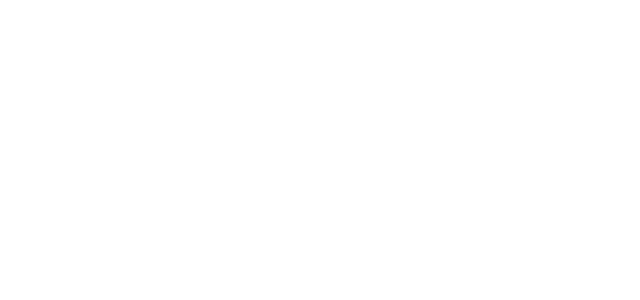
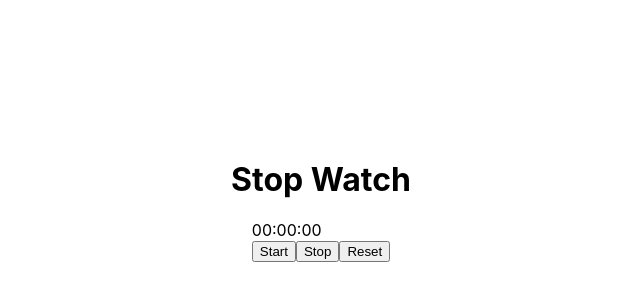
Before and after one commit to sriram-s-04/React_Gt, a React (Create React App) app: page /stopwatch in a window 1280 px wide. Before the commit this address had no page. Shown: the part 200-500 px from the top of the page, without its empty margins (319-959 px from the left). Built offline with nearby package versions, Linux system fonts and the light colour scheme.

Commit message:
Using useEffect(02-06-25)

```diff
--- a/src/App.js
+++ b/src/App.js
@@ -19,6 +19,9 @@ import TodoList from "./Tasks_sri/Date_30_05/TodoList";
 import ListPage from "./Tasks_sri/Date_30_05/ListPage";
 import Signup from "./Training/Signup";
 import Login_traning from "./Training/Login_traning";
+import UseEffectHook from "./Training/UseEffectHook";
+import StopWatch from "./Tasks_sri/Date_02_06/StopWatch";
+import Live_Diffrence from "./Tasks_sri/Date_02_06/Live_Diffrence";
 
 function App() {
   return (
@@ -33,26 +36,37 @@ function App() {
         <Routes>
           <Route path="" element={<Routing />}></Route>
           <Route path="/usestate" element={<Usestate />} />
-        <Route path="/day" element={<Day />} />
-        <Route path="/props" element={<PropsComp />} />
-        <Route path="/date" element={<Date_23_05 />} />
-        <Route path="/UseLocationHook" element={<UseLocationHook />} />
-        <Route path='/UseParamsHook/:id/:name' element={<UseParamsHook />}></Route>
-        <Route path='/Useparamshook' element={<UseParamsHook />}></Route>
-        <Route path='/Form' element={<Form />}></Route>
-        <Route path = "/Form_usingState" element={<Form_usingState/>}></Route>
-        <Route path='/Form_clone' element={<Form_clone />}></Route>
-        <Route path='/Nav_details' element={<Nav_details/>}></Route>
+          <Route path="/day" element={<Day />} />
+          <Route path="/props" element={<PropsComp />} />
+          <Route path="/date" element={<Date_23_05 />} />
+          <Route path="/UseLocationHook" element={<UseLocationHook />} />
+          <Route
+            path="/UseParamsHook/:id/:name"
+            element={<UseParamsHook />}
+          ></Route>
+          <Route path="/Useparamshook" element={<UseParamsHook />}></Route>
+          <Route path="/Form" element={<Form />}></Route>
+          <Route path="/Form_usingState" element={<Form_usingState />}></Route>
+          <Route path="/Form_clone" element={<Form_clone />}></Route>
+          <Route path="/Nav_details" element={<Nav_details />}></Route>
           {/* Task 29/05 */}
-          <Route path='/Formusing_local_session' element={<Formusing_local_session/>}></Route>
-          <Route path='/Login' element={<Login />}></Route>
-          <Route path='/Home' element={<Home/>}></Route>
+          <Route
+            path="/Formusing_local_session"
+            element={<Formusing_local_session />}
+          ></Route>
+          <Route path="/Login" element={<Login />}></Route>
+          <Route path="/Home" element={<Home />}></Route>
           {/* task 30/05 */}
           <Route path="/TodoList" element={<TodoList />}></Route>
           <Route path="/ListPage" element={<ListPage />}></Route>
           {/* Training */}
-          <Route path="/Signup" element={<Signup/>}></Route>
-          <Route path="/Login_training" element={<Login_traning/>}></Route>
+          <Route path="/Signup" element={<Signup />}></Route>
+          <Route path="/Login_training" element={<Login_traning />}></Route>
+          {/* Training */}
+          <Route path="/useeffect" element={<UseEffectHook />}></Route>
+          {/* task 02/06 */}
+          <Route path="/stopwatch" element={<StopWatch />}></Route>
+          <Route path="/live_difference" element={<Live_Diffrence />}></Route>
         </Routes>
       </BrowserRouter>
     </div>
--- /dev/null
+++ b/src/Tasks_sri/Date_02_06/Live_Diffrence.js
@@ -0,0 +1,60 @@
+import React, { useEffect, useState } from "react";
+
+const Live_Diffrence = () => {
+  // live time diff b/w current date and any future date
+  // let date1 = new Date(); // current date
+  // let date2 = new Date('2025/06/12');
+  // date2 = new Date(date2);
+  // let date_in_s = Math.floor((date2.getTime() - date1.getTime()) / 1000);//for seconds
+  // let date_in_mm = Math.floor((date2.getTime() - date1.getTime()) / (1000 * 60)); //for minutes
+  // let date_in_h = Math.floor(date_in_mm / 60); //for hours
+  // let date_in_d = Math.floor(date_in_mm / (1000 * 60 * 60 * 24)); //for days
+
+  const futureDate = new Date("2025/06/12");
+
+  const calculateDifference = () => {
+    const now = new Date();
+    const diffInMs = futureDate - now;
+    const totalSeconds = Math.floor(diffInMs / 1000);
+    const days = Math.floor(totalSeconds / (60 * 60 * 24));
+    const hours = Math.floor((totalSeconds % (60 * 60 * 24)) / 3600);
+    const minutes = Math.floor((totalSeconds % 3600) / 60);
+    const seconds = totalSeconds % 60;
+
+    return { days, hours, minutes, seconds };
+  };
+
+  const [timeLeft, setTimeLeft] = useState(calculateDifference());
+
+  useEffect(() => {
+    const interval = setInterval(() => {
+      setTimeLeft(calculateDifference());
+    }, 1000);
+    return () => clearInterval(interval);
+  }, []);
+
+  return (
+    <>
+      <div
+        style={{
+          display: "flex",
+          flexDirection: "column",
+          alignItems: "center",
+          justifyContent: "center",
+          height: "100vh",
+        }}
+      >
+        {/* live time diff b/w current date and any future date */}
+        <h1>Live Time Difference</h1>
+        <h3>
+          <strong>
+            {timeLeft.days} days:{timeLeft.hours}:{timeLeft.minutes}:
+            {timeLeft.seconds}
+          </strong>
+        </h3>
+      </div>
+    </>
+  );
+};
+
+export default Live_Diffrence;
--- /dev/null
+++ b/src/Tasks_sri/Date_02_06/StopWatch.js
@@ -0,0 +1,79 @@
+import React, {  use, useEffect, useRef, useState } from 'react'
+
+const StopWatch = () => {
+    const [time, setTime] = useState({
+        hours: 0,
+        minutes: 0,
+        seconds: 0
+    });
+    const [isRunning, setIsRunning] = useState(false);
+    const [intervalId, setIntervalId] = useState(null);
+
+    useEffect(() => {
+        if(isRunning&&intervalId==null){
+            const id = setInterval(() => {
+                setTime((Time) => {
+                    let { hours, minutes, seconds } = Time;
+
+                    seconds += 1;
+
+                    if (seconds >= 60) {
+                        seconds = 0;
+                        minutes += 1;
+                    }
+
+                    if (minutes >= 60) {
+                        minutes = 0;
+                        hours += 1;
+                    }
+
+                    return { hours, minutes, seconds };
+                });
+            }, 1000);
+
+            setIntervalId(id);
+        }
+
+        return () => clearInterval(intervalId);
+}, [isRunning, intervalId]);
+
+    const handleStart = () => {
+        console.log("Start");
+        if (!isRunning) setIsRunning(true);
+    };
+    const handleStop = () => {
+        console.log("Stop");
+        setIsRunning(false);
+        clearInterval(intervalId);
+        setIntervalId(null);
+    };
+    const handleReset = () => {
+        console.log("Reset");
+        setTime({ hours: 0, minutes: 0, seconds: 0 });
+        setIsRunning(false);
+        clearInterval(intervalId);
+        setIntervalId(null);
+    };
+
+  return (
+    <>
+        <div style={{display: 'flex', flexDirection: 'column', alignItems: 'center', justifyContent: 'center', height: '100vh'}}>
+            <h1>Stop Watch</h1>
+            <div className='stopwatch'>
+                <div className='stopwatch__time'>
+                    <span className='stopwatch__time--hours'>{String(time.hours).padStart(2, '0')}</span>:
+                    <span className='stopwatch__time--minutes'>{String(time.minutes).padStart(2, '0')}</span>:
+                    <span className='stopwatch__time--seconds'>{String(time.seconds).padStart(2, '0')}</span>
+                </div>
+                <div className='stopwatch__controls'>
+                    <button className='stopwatch__button stopwatch__button--start' onClick={handleStart}>Start</button>
+                    <button className='stopwatch__button stopwatch__button--stop' onClick={handleStop}>Stop</button>
+                    <button className='stopwatch__button stopwatch__button--reset' onClick={handleReset}>Reset</button>
+                </div>
+            </div>
+        </div>
+    </>
+  );
+}
+
+export default StopWatch
--- /dev/null
+++ b/src/Training/UseEffectHook.js
@@ -0,0 +1,36 @@
+import React, { useEffect } from 'react'
+import { Usestate } from '../Tasks_sri/Date_23_05/Usestate'
+import { useState } from 'react'
+
+function UseEffectHook() {
+    // it is used to manages the side effects in the component
+    // or life cycle management
+    // useEffect(function, [])
+
+
+    const [num, setNum] = useState(0)
+    const [isChange, setIsChange] = useState(false)
+
+    useEffect(() => {
+        console.log("from useEffect...");
+        setTimeout(() => {
+            setNum(num+1)
+        },1000)
+
+
+    },[num])
+
+  return (
+    <div>UseEffectHook
+        <button onClick={() => setNum(num+1)}>click</button>
+        <button onClick={() => setIsChange(! isChange)}>change</button>
+        {num}--{isChange.toString()}
+
+    </div>
+  )
+}
+
+export default UseEffectHook
+
+// stop watch
+// live time diff b/w current date and any future date
```
